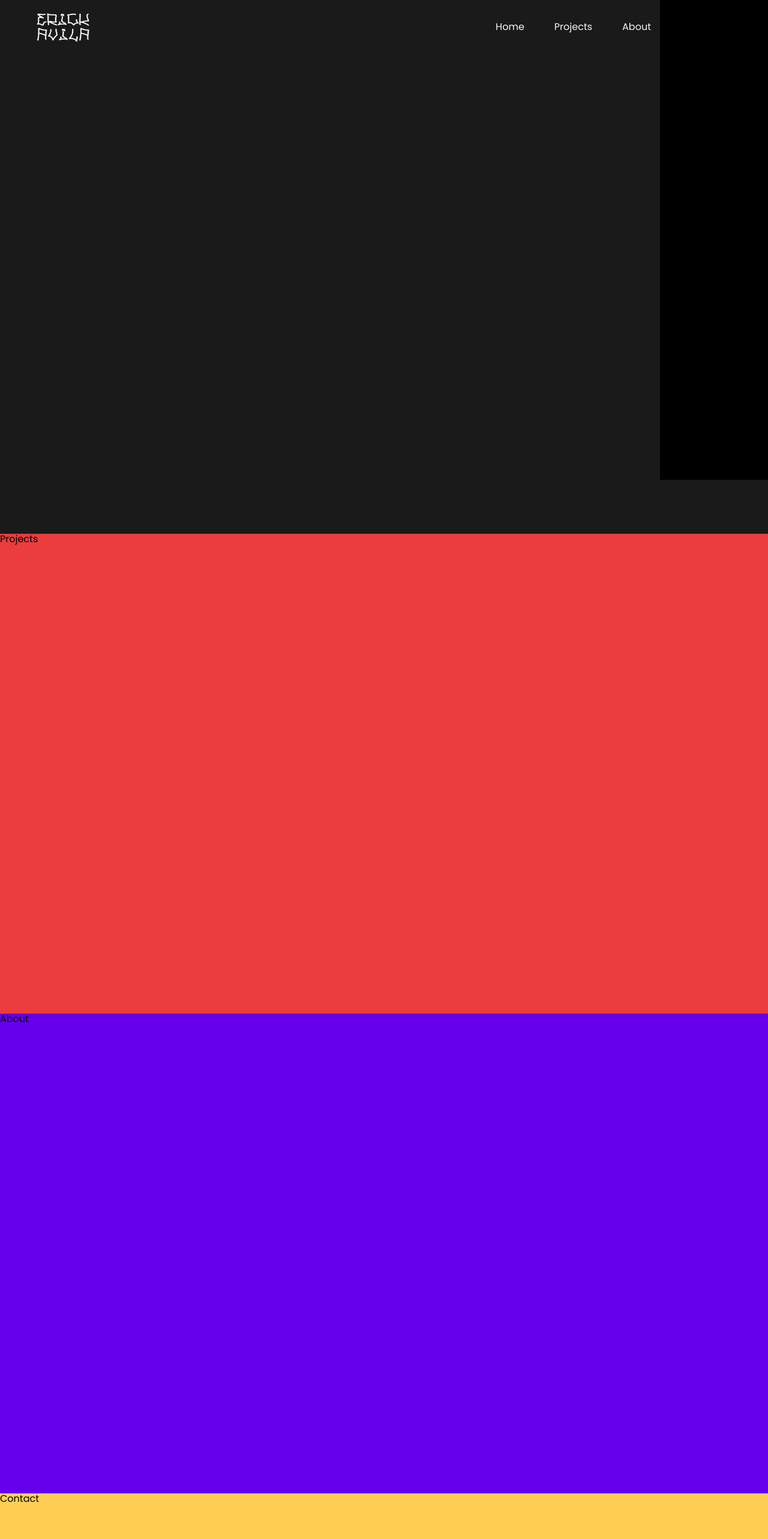
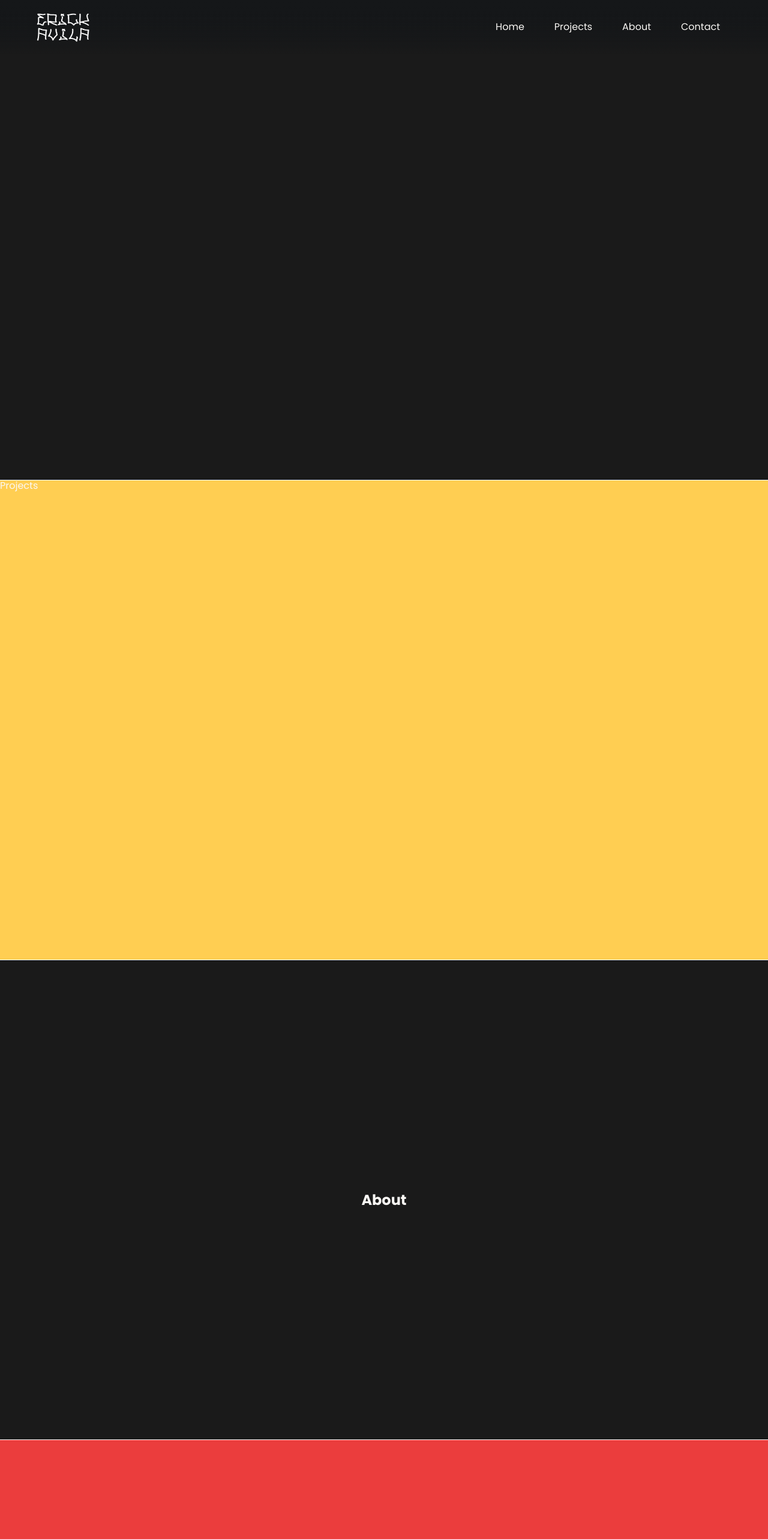
Before and after one commit to EduardoGarcia935/erickavila, a Vue app: page / in a window 1280 px wide. Shown: the top 2566 px of the page at 60% size. Built offline with nearby package versions, Linux system fonts and the light colour scheme.

Commit message:
Terminando a navBar

```diff
--- a/package.json
+++ b/package.json
@@ -8,6 +8,7 @@
     "lint": "vue-cli-service lint"
   },
   "dependencies": {
+    "aos": "^2.3.4",
     "core-js": "^3.8.3",
     "ogl": "^0.0.103",
     "vue": "^3.2.13"
--- a/src/App.vue
+++ b/src/App.vue
@@ -1,19 +1,59 @@
 <template>
   <div id="container">
-    <NavBar/>
-    <HomeVue/>
-    <ProjectsVue/>
-    <AboutVue/>
-    <ContactVue/>
+    <nav ref="navbar" id="nav">
+      <div class="group1" data-aos="fade-up" data-aos-duration="1200" data-aos-delay="100">
+        <div class="img-container">
+          <img src="./assets/images/logo.png" alt="">
+        </div>
+      </div>
+      <div class="group2">
+        <ul>
+          <li data-aos="fade-up" data-aos-duration="1200" data-aos-delay="300"><a href="#home" >Home</a></li>
+          <li data-aos="fade-up" data-aos-duration="1200" data-aos-delay="500"><a href="#projects" >Projects</a></li>
+          <li data-aos="fade-up" data-aos-duration="1200" data-aos-delay="700"><a href="#about" >About</a></li>
+          <li data-aos="fade-up" data-aos-duration="1200" data-aos-delay="900"><a href="#contact" >Contact</a></li>
+        </ul>
+      </div>
+      <div class="group3">
+          <div class="hamburguer" @click="toggleMenu" :class="{hamburguer_active : x}"></div>
+      </div>
+      <ul class="group4" :class="{actived_navbar : x}">
+        <li>
+          <a href="#home">Home</a>
+        </li>
+        <li>
+          <a href="#projects">Projects</a>
+        </li>
+        <li>
+          <a href="#about">About</a>
+        </li>
+        <li>
+          <a href="#contact">Contact</a>
+        </li>
+      </ul>
+    </nav>
+    <div id="home">
+      <HomeVue/>
+    </div>
+    <div id="projects">
+      <ProjectsVue/>
+    </div>
+    <div id="about">
+      <AboutVue/>
+    </div>
+    <div id="contact">
+      <ContactVue/>
+    </div>
   </div>
 </template>
 
 <script>
-import NavBar from './components/elements/NavBar.vue';
 import HomeVue from './components/views/Home.vue';
 import ProjectsVue from './components/views/Projects.vue';
 import AboutVue from './components/views/About.vue';
 import ContactVue from './components/views/Contact.vue';
+
+import "./assets/styles/navBar.css"
 
 export default {
   name: 'App',
@@ -22,8 +62,17 @@ export default {
     ProjectsVue,
     AboutVue,
     ContactVue,
-    NavBar
-}
+  },
+  data(){
+    return {
+      x: false,
+    }
+  },
+  methods: {
+    toggleMenu(){
+      this.x = !this.x;
+    }
+  }
 }
 </script>
 
--- /dev/null
+++ b/src/assets/styles/navBar.css
@@ -0,0 +1,190 @@
+#nav{
+  width: 100vw;
+  height: 90px;
+  background-color: var(--black);
+  position: fixed;
+  padding: 24px 60px;
+  left: 0;
+  top: 0;
+
+  display: flex;
+  justify-content: space-between;
+  align-items: center;
+  box-sizing: border-box;
+  z-index: 10000;
+  background: linear-gradient(180deg, #151719 0%, rgba(3, 9, 23, 0) 100%), linear-gradient(180deg, #151719 0%, rgba(3, 9, 23, 0) 100%), linear-gradient(180deg, #151719 0%, rgba(3, 9, 23, 0) 100%);
+
+}
+
+.group1 .img-container{
+  width: 90px;
+  height: 50px;
+}
+
+.group1 .img-container img{
+  width: 100%;
+  height: 100%;
+}
+
+.group2{
+  position: relative;
+  right: 20px;
+}
+
+.group2 ul{
+  display: flex;
+  gap: 50px;
+}
+
+.group2 ul li a{
+  color: var(--white);
+  position: relative;
+}
+
+.group2 ul li a::before{
+  content: '';
+  width: 0;
+  height: 3px;
+  position: absolute;
+  bottom: -5px;
+  background-color: var(--purple);
+  transition: all 400ms ease;
+}
+
+.group2 ul li a:hover::before{
+  width: 100%;
+}
+
+.group2 ul li a{
+  color: var(--white);
+}
+
+.group3{
+  display: none;
+}
+
+.hamburguer{
+  width: 40px;
+  height: 40px;
+  position: relative;
+  z-index: 900;
+  cursor: pointer;
+}
+
+.hamburguer::after{
+  content: '';
+  position: absolute;
+  top: 38%;
+  left: 23%;
+  width: 95%;
+  height: 4%;
+  background-color: #fff;
+  transition: 1s ease;
+}
+
+.hamburguer::before{
+  content: '';
+  position: absolute;
+  top: 63%;
+  left: 63%;
+  width: 55%;
+  height: 4%;
+  background-color: #fff ;
+  transition: 1s ease;
+}
+
+.hamburguer_active{
+  width: 40px;
+  height: 40px;
+  cursor: pointer;
+}
+
+.hamburguer_active::before{
+  content: '';
+  position: absolute;
+  top: 50%;
+  left: 23%;
+  width: 55%;
+  height: 10%;
+  background-color: #fff;
+  opacity: 0.8;
+  transform: rotate(225deg);
+}
+
+.hamburguer_active::after{
+  content: '';
+  position: absolute;
+  top: 50%;
+  left: 23%;
+  width: 55%;
+  height: 10%;
+  background-color: #fff;
+  opacity: 0.8;
+  transform: rotate(-405deg);
+}
+
+.group4{
+  width: 100vw;
+  height: 100vh;
+  position: fixed;
+  top: 0;
+  right: -1100px;
+  background-color: black;
+  display: flex;
+  flex-direction: column;
+  align-items: center;
+  justify-content: center;
+  gap: 30px;
+  transition: all 800ms ease;
+  display: none;
+}
+
+.actived_navbar{
+  right: 0;
+}
+
+.group4 li{
+  padding: 24px 60px;
+}
+
+.group4 li a{
+  display: inline-block;
+  color: var(--white);
+  width: 100%;
+  height: 100%;
+  position: relative;
+}
+
+.group4 li a::before{
+  content: '';
+  width: 0;
+  height: 3px;
+  position: absolute;
+  bottom: -5px;
+  background-color: var(--purple);
+  transition: all 400ms ease;
+}
+
+.group4 li a:hover::before{
+  width: 100%;
+}
+
+@media screen and (max-width: 900px){
+  .group2{
+    display: none;
+  }
+
+  .group3{
+    display: block;
+  }
+
+  .group4{
+    display: flex;
+  }
+}
+
+@media screen and (max-width: 500px){
+  #nav{
+    padding: 24px 35px 24px 25px;
+  }
+}
--- a/src/assets/styles/reset.css
+++ b/src/assets/styles/reset.css
@@ -15,7 +15,6 @@ body{
   font-family: 'Poppins','Montserrat', sans-serif;
   font-size: 100%;
   list-style-type: none;
-  overflow-x: hidden;
 }
 
 ul, li {
--- a/src/components/elements/NavBar.vue
+++ /dev/null
@@ -1,231 +0,0 @@
-<template>
-  <nav :class="{sticky : scrolled}" ref="navbar" id="nav">
-
-    <div class="group1">
-      <div class="img-container">
-        <img src="../../assets/images/logo.png" alt="">
-      </div>
-    </div>
-
-    <div class="group2">
-      <ul>
-        <li><a href="#">Home</a></li>
-        <li><a href="#">Projects</a></li>
-        <li><a href="#">About</a></li>
-        <li><a href="#">Contact</a></li>
-      </ul>
-    </div>
-
-    <div class="group3">
-        <div class="hamburguer" @click="toggleMenu" :class="{hamburguer_active : x}"></div>
-    </div>
-
-    <ul class="group4" :class="{actived_navbar : x}">
-      <li>
-        <a href="#">Home</a>
-      </li>
-      <li>
-        <a href="#">Projects</a>
-      </li>
-      <li>
-        <a href="#">About</a>
-      </li>
-      <li>
-        <a href="#">Contact</a>
-      </li>
-    </ul>
-
-  </nav>
-</template>
-
-<script>
-  export default{
-    name: 'NavBar',
-    components: {},
-    data(){
-      return {
-        scrolled: false,
-        x: false,
-      }
-    },
-    methods:{
-      toggleMenu(){
-        this.x = !this.x;
-      }
-    },
-    mounted(){
-      window.document.onscroll = ()=>{
-        if(window.scrollY > this.$refs.navbar.offsetTop){
-          this.scrolled = true;
-        }
-        else{
-          this.scrolled = false
-        }
-      }
-    }
-  }
-</script>
-
-<style scoped>
-  #nav{
-    width: 100vw;
-    height: 90px;
-    background-color: var(--black);
-    position: relative;
-    padding: 24px 60px;
-    left: 0;
-    top: 0;
-
-    display: flex;
-    justify-content: space-between;
-    align-items: center;
-    box-sizing: border-box;
-    z-index: 10000;
-    /* transition: all 600ms ease; */
-  }
-
-  .group1 .img-container{
-    width: 90px;
-    height: 50px;
-  }
-
-  .group1 .img-container img{
-    width: 100%;
-    height: 100%;
-  }
-
-  .group2{
-    position: relative;
-    right: 20px;
-  }
-
-  .group2 ul{
-    display: flex;
-    gap: 50px;
-  }
-
-  .group2 ul li a{
-    color: var(--white);
-  }
-
-  .group3{
-    display: none;
-  }
-
-  .hamburguer{
-    width: 40px;
-    height: 40px;
-    position: relative;
-    z-index: 900;
-    cursor: pointer;
-  }
-
-  .hamburguer::after{
-    content: '';
-    position: absolute;
-    top: 38%;
-    left: 23%;
-    width: 95%;
-    height: 4%;
-    background-color: #fff;
-    transition: 1s ease;
-  }
-
-  .hamburguer::before{
-    content: '';
-    position: absolute;
-    top: 63%;
-    left: 63%;
-    width: 55%;
-    height: 4%;
-    background-color: #fff ;
-    transition: 1s ease;
-  }
-
-  .hamburguer_active{
-        width: 40px;
-        height: 40px;
-        cursor: pointer;
-    }
-
-    .hamburguer_active::before{
-        content: '';
-        position: absolute;
-
-        top: 50%;
-        left: 23%;
-
-        width: 55%;
-        height: 10%;
-        background-color: #fff;
-        opacity: 0.8;
-
-        transform: rotate(225deg);
-    }
-
-    .hamburguer_active::after{
-        content: '';
-        position: absolute;
-
-        top: 50%;
-        left: 23%;
-
-        width: 55%;
-        height: 10%;
-        background-color: #fff;
-        opacity: 0.8;
-        transform: rotate(-405deg);
-    }
-
- /*  #nav.sticky{
-    position: fixed;
-    padding: 20px 50px;
-    backdrop-filter: blur(25px) saturate(144%);
-    -webkit-backdrop-filter: blur(25px) saturate(144%);
-    background-color: rgba(26, 26, 26, 0.51);
-  } */
-
-  .group4{
-    width: 100vw;
-    height: 100vh;
-    position: fixed;
-    top: 0;
-    right: -1100px;
-    background-color: black;
-    display: flex;
-    flex-direction: column;
-    align-items: center;
-    justify-content: center;
-    gap: 30px;
-    transition: all 800ms ease;
-  }
-
-  .actived_navbar{
-    right: 0;
-  }
-
-  .group4 li{
-    padding: 24px 60px;
-  }
-
-  .group4 li a{
-    display: inline-block;
-    color: var(--white);
-    width: 100%;
-    height: 100%;
-  }
-
-  @media screen and (max-width: 900px){
-    #nav{
-      background-color: var(--red);
-    }
-
-    .group2{
-      display: none;
-    }
-
-    .group3{
-      display: block;
-    }
-  }
-</style>
--- a/src/components/views/About.vue
+++ b/src/components/views/About.vue
@@ -1,6 +1,6 @@
 <template>
   <div id="container">
-    About
+    <h2 data-aos="fade-left" data-aos-duration="2000">About</h2>
   </div>
 </template>
 
@@ -22,6 +22,11 @@
     min-width: 100vw;
     height: 100vh;
     min-height: 100vh;
-    background-color: var(--purple);
+    background-color: var(--black);
+    color: var(--white);
+    border-top: 1px solid white;
+    display: flex;
+    justify-content: center;
+    align-items: center;
   }
 </style>
--- a/src/components/views/Contact.vue
+++ b/src/components/views/Contact.vue
@@ -1,6 +1,6 @@
 <template>
   <div id="container">
-    Contact
+    <h2 data-aos="fade-up" data-aos-duration="2000">Contact</h2>
   </div>
 </template>
 
@@ -22,6 +22,15 @@
     min-width: 100vw;
     height: 100vh;
     min-height: 100vh;
-    background-color: var(--yellow);
+    background-color: var(--red);
+    color: var(--white);
+    border-top: 1px solid white;
+    display: flex;
+    justify-content: center;
+    align-items: center;
+  }
+
+  h2{
+    margin: 0 auto;
   }
 </style>
--- a/src/components/views/Projects.vue
+++ b/src/components/views/Projects.vue
@@ -22,6 +22,8 @@
     min-width: 100vw;
     height: 100vh;
     min-height: 100vh;
-    background-color: var(--red);
+    background-color: var(--yellow);
+    color: var(--white);
+    border-top: 1px solid white;
   }
 </style>
--- a/src/main.js
+++ b/src/main.js
@@ -1,9 +1,11 @@
 import { createApp } from 'vue'
 import App from './App.vue'
+import Aos from 'aos'
 
+import "aos/dist/aos.css"
 import "./assets/styles/normalize.css"
 import "./assets/styles/reset.css"
 
 const app = createApp(App)
-
+Aos.init()
 app.mount('#app')
```
Also changed, not shown: 1 other file (tests, documents, lock files or other folders).
